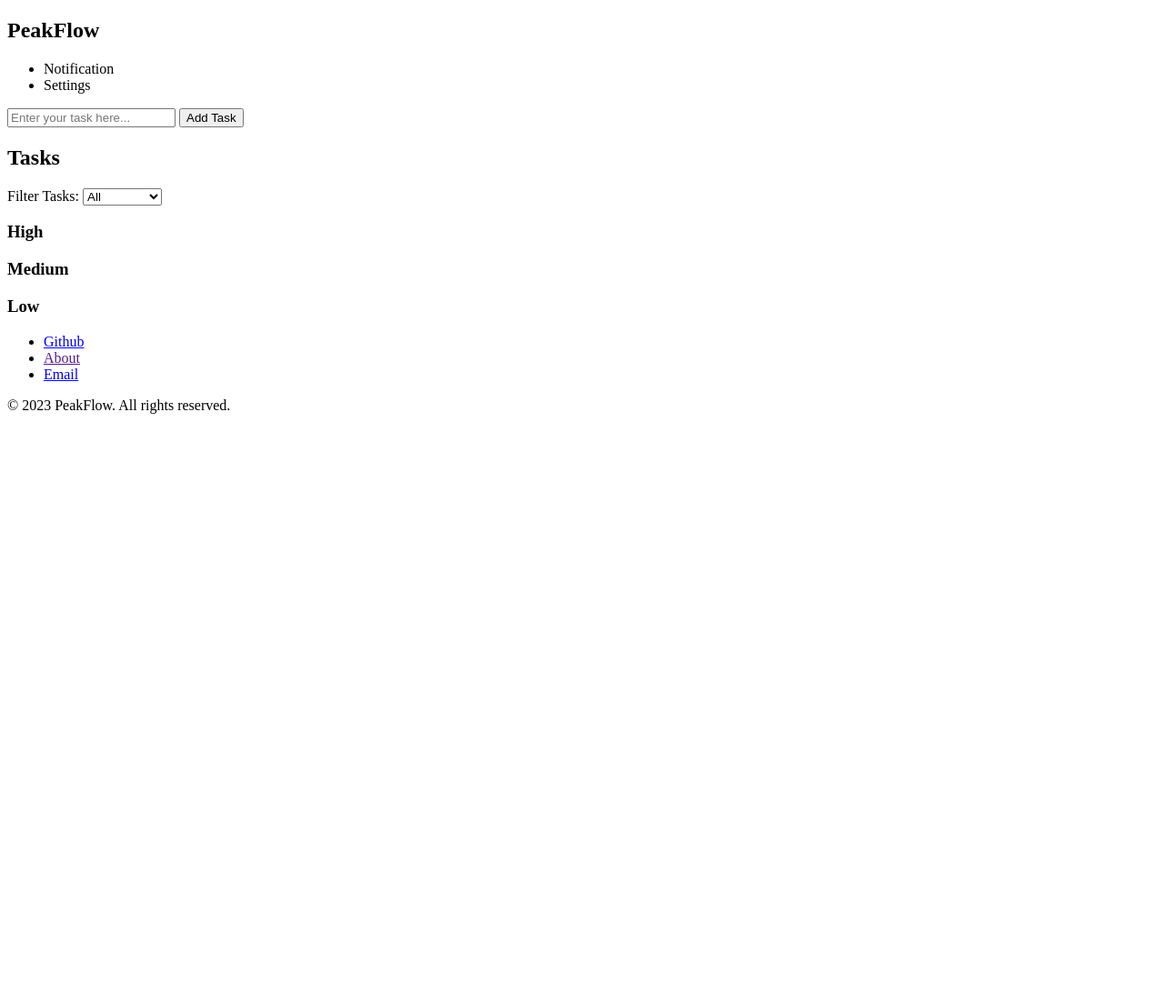
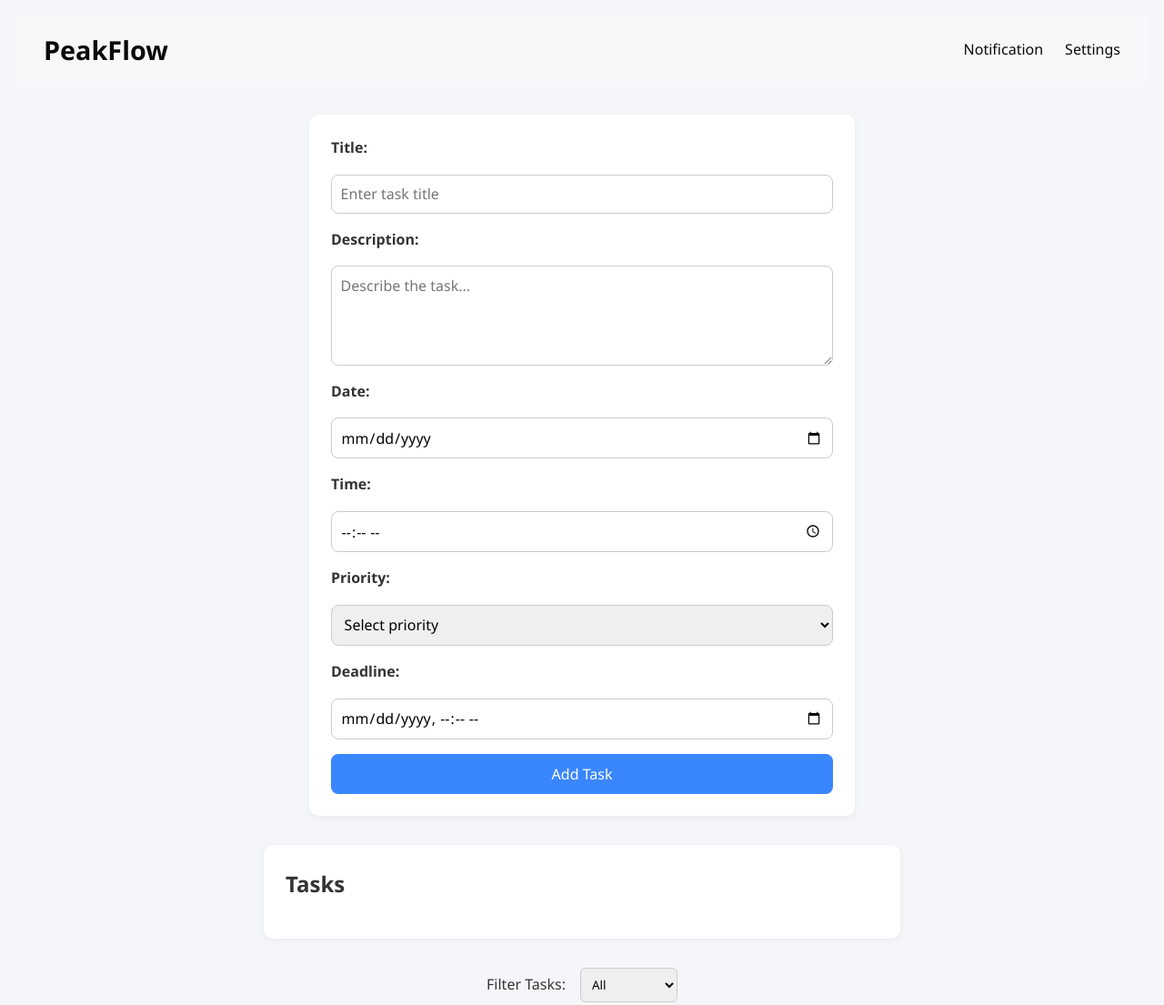
Before and after one commit to CodeWithJoshua18/Productivity-App, a plain HTML site: page index.html in a window 1280 px wide. Shown: the top 1105 px of the page at 91% size. Before the commit the page ends 800 px from the top, so only its background shows below. Drawn offline with Linux system fonts and the light colour scheme.

Commit message:
changed html detailing and added css

```diff
--- a/index.html
+++ b/index.html
@@ -3,12 +3,13 @@
 <head>
     <meta charset="UTF-8">
     <meta name="viewport" content="width=device-width, initial-scale=1.0">
+    <link rel="stylesheet" href="style.css">
     <title>PeakFlow</title>
 </head>
 <body>
     <!-- Header for PeakFlow -->
-    <header class="header">
-        <nav id="navbar">
+    <header>
+        <nav class="navbar">
             <h1>PeakFlow</h1>
             <ul>
                 <li>Notification</li>
@@ -22,10 +23,40 @@
         <!-- Task Creation Section -->
        <section class="task-form">
     <form id="taskForm">
-                <input type="text" id="taskInput" placeholder="Enter your task here..." required>
-                <button type="submit">Add Task</button>
+        <!-- Title -->
+        <label for="taskTitle">Title:</label>
+        <input type="text" id="taskTitle" name="taskTitle" placeholder="Enter task title" required>
+
+        <!-- Description -->
+        <label for="taskDescription">Description:</label>
+        <textarea id="taskDescription" name="taskDescription" rows="4" placeholder="Describe the task..." required></textarea>
+
+        <!-- Date -->
+        <label for="taskDate">Date:</label>
+        <input type="date" id="taskDate" name="taskDate" required>
+
+        <!-- Time -->
+        <label for="taskTime">Time:</label>
+        <input type="time" id="taskTime" name="taskTime" required>
+
+        <!-- Priority -->
+        <label for="taskPriority">Priority:</label>
+        <select id="taskPriority" name="taskPriority" required>
+            <option value="" disabled selected>Select priority</option>
+            <option value="High">High</option>
+            <option value="Medium">Medium</option>
+            <option value="Low">Low</option>
+        </select>
+
+        <!-- Deadline (optional: datetime-local combines date & time) -->
+        <label for="taskDeadline">Deadline:</label>
+        <input type="datetime-local" id="taskDeadline" name="taskDeadline" required>
+
+        <!-- Submit Button -->
+        <button id="btn" type="submit">Add Task</button>
     </form>
 </section>
+
 
         <!-- General Task List -->
         <section class="task-list">
@@ -35,15 +66,17 @@
             </ul>
         </section>
 
-        <!-- Task Filter Section -->
-        <section class="tasks">
+        <section class="filter-section">
+    <div class="filter-group">
         <label for="filter">Filter Tasks:</label>
         <select id="filter">
             <option value="all">All</option>
             <option value="completed">Completed</option>
             <option value="pending">Pending</option>
         </select>
+    </div>
 </section>
+
 
         <!-- Kanban Board -->
         <section id="kanban-board">
--- /dev/null
+++ b/style.css
@@ -0,0 +1,195 @@
+/* Reset some default styles */
+* {
+    margin: 0;
+    padding: 0;
+    box-sizing: border-box;
+    font-family: 'Segoe UI', sans-serif;
+}
+
+body {
+    background-color: #f4f6f9;
+    color: #333;
+    line-height: 1.6;
+    padding: 1rem;
+}
+
+/* Header */
+header {
+    background-color: #f6f8fa;
+    padding: 1rem 2rem;
+    color: #0a0a0a;
+}
+
+.navbar {
+    display: flex;
+    justify-content: space-between;
+    align-items: center;
+}
+
+.navbar h1 {
+    font-size: 1.8rem;
+}
+
+.navbar ul {
+    list-style: none;
+    display: flex;
+    gap: 1.5rem;
+}
+
+.navbar li {
+    cursor: pointer;
+    transition: color 0.3s ease;
+}
+
+.navbar li:hover {
+    color: #6a49a8;
+    text-decoration: underline;
+}
+
+/* Task Form */
+.task-form {
+    background-color: #fff;
+    padding: 1.5rem;
+    margin: 2rem 0;
+    border-radius: 10px;
+    box-shadow: 0 2px 8px rgba(0, 0, 0, 0.05);
+    max-width: 600px;
+    margin-inline: auto;
+}
+
+.task-form form {
+    display: flex;
+    flex-direction: column;
+    gap: 1rem;
+}
+
+.task-form label {
+    font-weight: bold;
+}
+
+.task-form input,
+.task-form textarea,
+.task-form select {
+    padding: 0.6rem;
+    border: 1px solid #ccc;
+    border-radius: 8px;
+    font-size: 1rem;
+}
+
+.task-form button {
+    padding: 0.7rem;
+    background-color: #3a86ff;
+    color: #fff;
+    border: none;
+    border-radius: 8px;
+    cursor: pointer;
+    font-size: 1rem;
+    transition: background-color 0.3s ease;
+}
+
+.task-form button:hover {
+    background-color: #265df2;
+}
+
+/* Task List */
+.task-list {
+    max-width: 700px;
+    margin: 2rem auto;
+    padding: 1.5rem;
+    background-color: #ffffff;
+    border-radius: 10px;
+    box-shadow: 0 2px 8px rgba(0, 0, 0, 0.05);
+}
+
+.task-list h2 {
+    margin-bottom: 1rem;
+}
+
+#tasks {
+    list-style: none;
+}
+
+#tasks li {
+    padding: 0.8rem;
+    margin-bottom: 0.5rem;
+    background-color: #f0f4f8;
+    border-radius: 6px;
+}
+
+/* Filter Section */
+.filter-section {
+    text-align: center;
+    margin: 1.5rem 0;
+}
+
+.filter-group {
+    display: inline-flex;
+    gap: 1rem;
+    align-items: center;
+}
+
+.filter-group select {
+    padding: 0.5rem;
+    border-radius: 6px;
+    border: 1px solid #ccc;
+}
+
+/* Kanban Board */
+#kanban-board {
+    display: grid;
+    grid-template-columns: repeat(auto-fit, minmax(220px, 1fr));
+    gap: 1rem;
+    margin: 2rem 0;
+    padding: 1rem;
+}
+
+.kanban-column {
+    background-color: #ffffff;
+    padding: 1rem;
+    border-radius: 10px;
+    box-shadow: 0 2px 8px rgba(0, 0, 0, 0.05);
+}
+
+.kanban-column h3 {
+    margin-bottom: 1rem;
+    color: #3a506b;
+}
+
+.kanban-column .task-list {
+    display: flex;
+    flex-direction: column;
+    gap: 0.5rem;
+}
+
+/* Footer */
+footer {
+    background-color: #f7f9fc;
+    color:black;
+    text-align: center;
+    padding: 1.5rem 1rem;
+    margin-top: 2rem;
+    border-top: 1px solid #131212;
+}
+
+footer ul {
+    list-style: none;
+    display: flex;
+    justify-content: center;
+    gap: 2rem;
+    margin-bottom: 1rem;
+}
+
+footer li a {
+    color: #080808;
+    text-decoration: none;
+    transition: color 0.3s ease;
+}
+
+footer li a:hover {
+    color: #6a49a8;
+    text-decoration: underline;
+}
+
+footer p {
+    font-size: 0.9rem;
+}
```
Lines whose indentation alone changed are shown as unchanged.
